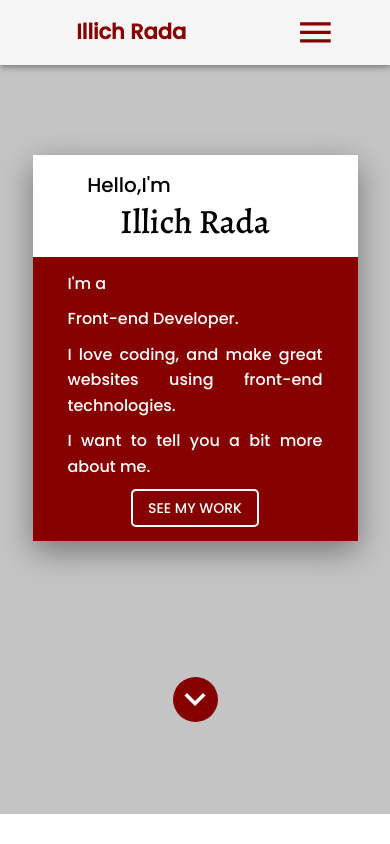
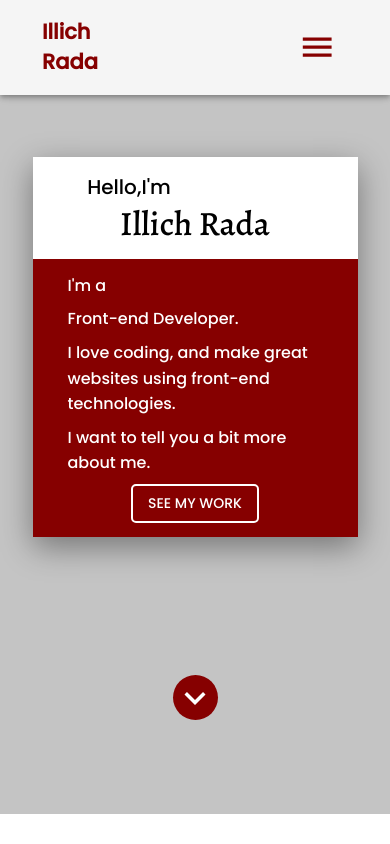
Before and after one commit to illich570/portafolio, a Next.js app: page / in a window 390 px wide. Shown: the top 844 px of the page. Built offline with nearby package versions, Linux system fonts and the light colour scheme.

Commit message:
[FIX] changes to responsive behavior in ParallaxCard

```diff
--- a/components/Navbar/Navbar.jsx
+++ b/components/Navbar/Navbar.jsx
@@ -54,11 +54,11 @@ export default function Nav(){
       justify="space-between"
       alignItems="center"
       >
-        <Grid item xs={7} sm={6} md={6} container justify="center" alignItems="center">
+        <Grid item xs={3} sm={4} md={6} container justify="center" alignItems="center">
         <h2 className={classes.headerTitle}>Illich Rada</h2>
         </Grid>
 
-        <Grid item xs={5} sm={6} md={6}>
+        <Grid item xs={9} sm={8} md={6}>
           <Hidden xsDown implementation="css">
             <Grid direction="row" container justify="center">
                 <a className={classes.links}href="#projects" rel="noopener noreferrer">
@@ -75,7 +75,7 @@ export default function Nav(){
           <Hidden smUp>
           <Grid direction="row" container justify="flex-end">
             <IconButton color="primary" onClick={handleShowSidebar}>
-            <MenuIcon style={{ fontSize: '1.7em'}}/>
+            <MenuIcon style={{ fontSize: '1.6em'}}/>
             </IconButton>
             </Grid>
           </Hidden>
--- a/components/ParallaxCard/ParallaxCard.jsx
+++ b/components/ParallaxCard/ParallaxCard.jsx
@@ -14,7 +14,7 @@ const useStyles = makeStyles((theme) => ({
     fontFamily: 'Alegreya'
   },
   paragraphCard:{
-    marginBottom: "0.6em",
+    marginBottom: "0.5em",
     fontSize: '1rem',
     "@media (min-width: 700px)": {
       marginBottom: "1em",
@@ -100,10 +100,10 @@ export default function ParallaxCard(){
           <Typography align="center" variant="h4" className={classes.nameTitle}>Illich Rada</Typography>
         </WhiteSectionCard>
         <RedSectionCard item xs={12} md={8}>
-          <Typography className={classes.paragraphCard}  variant="h6" align="justify">I'm a</Typography>
-          <Typography className={classes.paragraphCard} variant="h6" align="justify">Front-end Developer.</Typography>
-          <Typography className={classes.paragraphCard} variant="h6" align="justify">I love coding, and make great websites using front-end technologies.</Typography>
-          <Typography className={classes.paragraphCard} variant="h6" align="justify">I want to tell you a bit more about me.</Typography>
+          <Typography className={classes.paragraphCard}  variant="h6">I'm a</Typography>
+          <Typography className={classes.paragraphCard} variant="h6">Front-end Developer.</Typography>
+          <Typography className={classes.paragraphCard} variant="h6">I love coding, and make great websites using front-end technologies.</Typography>
+          <Typography className={classes.paragraphCard} variant="h6">I want to tell you a bit more about me.</Typography>
           <ContainerButton item xs={12}>
             <Button className={classes.button}  variant="outlined" color="secondary">See my work</Button>
           </ContainerButton>
```
